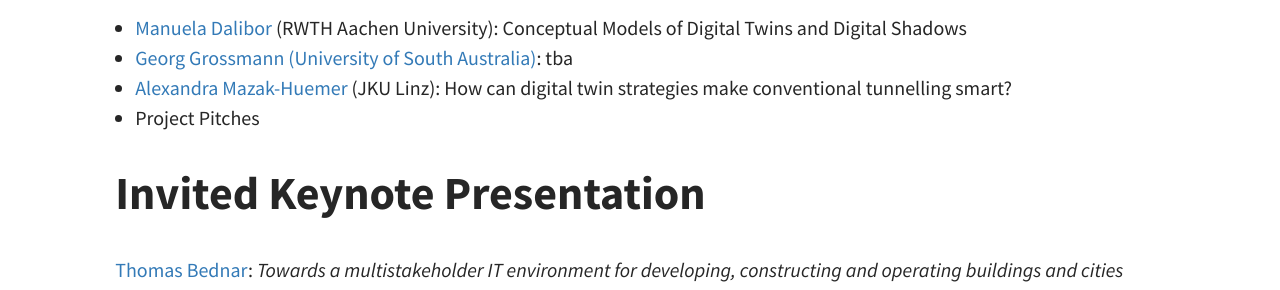
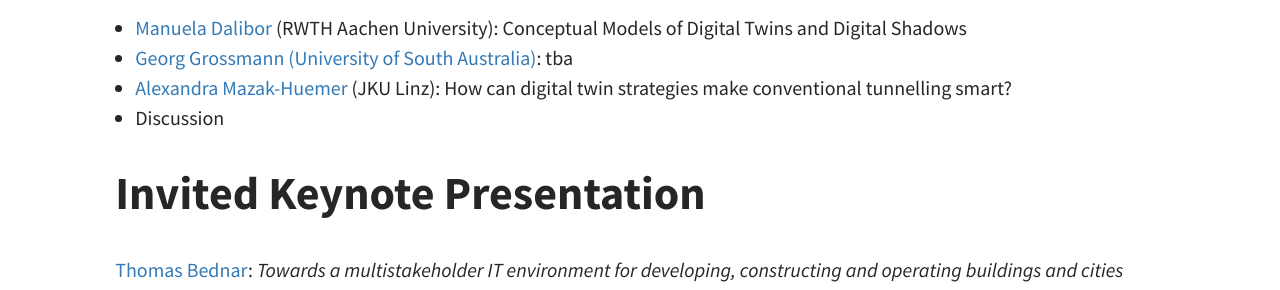
Before and after one commit to comodity/comodity.github.io, a Jekyll site: the page built from index.html, in a window 1280 px wide and 900 px high, scrolled down 1745 px. Shown: the part 155-445 px from the top of the window. Built offline with Jekyll 4.4.1, drawn with Linux system fonts in a browser that asks for light colours; the list of posts is cut into pages by our own code.

Commit message:
Update home.html

```diff
--- a/_layouts/home.html
+++ b/_layouts/home.html
@@ -103,7 +103,7 @@ engineering, and production engineering.
     <li>
         <a href="https://se.jku.at/alexandra-mazak-huemer/">Alexandra Mazak-Huemer</a> (JKU Linz): How can digital twin strategies make conventional tunnelling smart?
     </li>
-    <li>Project Pitches</li>
+    <li>Discussion</li>
 </ul>
 </p>
 
```
